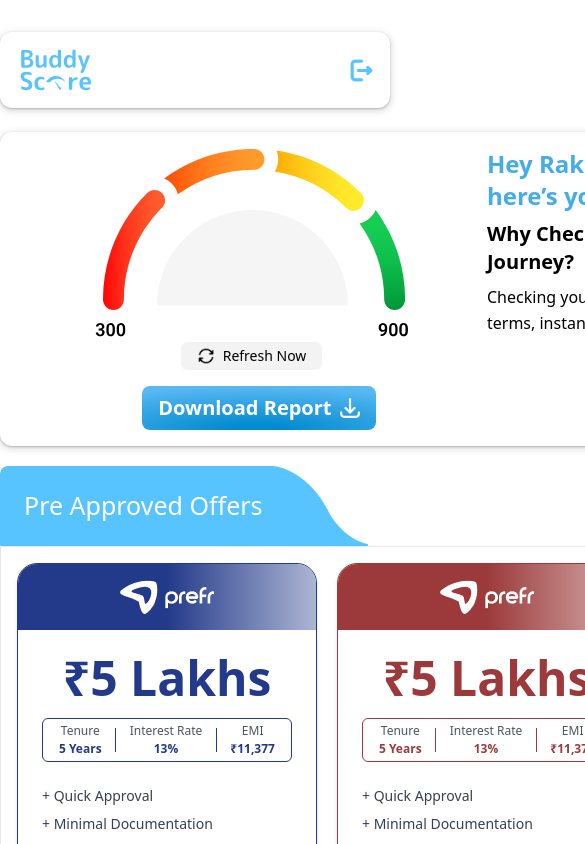
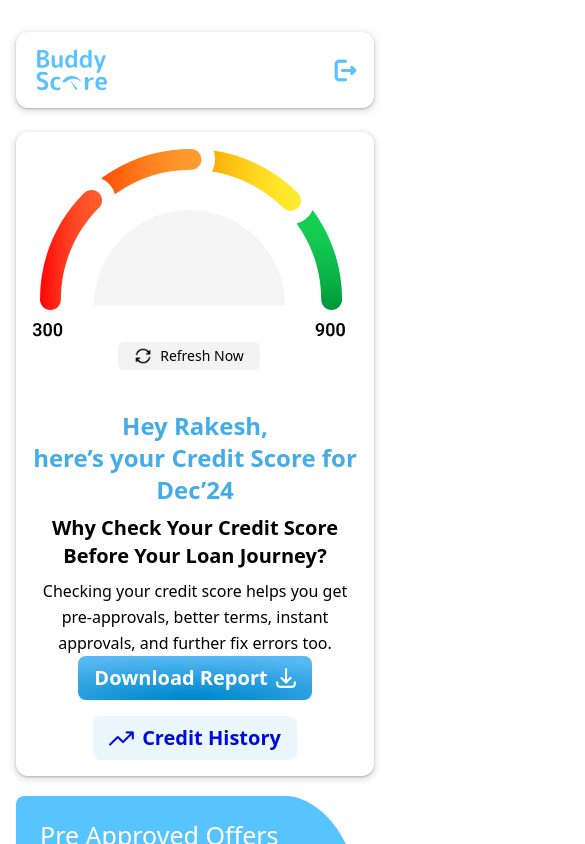
Before and after one commit to sammeddev/credit-score, a Next.js app: page /dashboard in a window 390 px wide. Shown: the top 844 px of the page, 585 px wide, since content can reach past the window. Built offline with nearby package versions, Linux system fonts and the light colour scheme.

Commit message:
add: dashboard responsive done

```diff
--- a/app/dashboard/page.jsx
+++ b/app/dashboard/page.jsx
@@ -5,12 +5,14 @@
 
 const Page = () => {
   return (
-    <div className="container mx-auto flex flex-col items-center justify-center space-y-6 pt-8">
-      <CreditScoreHeader />
+    <div className="mx-auto w-full max-w-screen-xl px-4 pt-8">
+      <div className="container mx-auto space-y-6">
+        <CreditScoreHeader />
 
-      <div className="flex w-full items-start justify-start md:space-x-6">
-        <CreditSidebar />
-        <CreditRightSection />
+        <div className="flex w-full items-start justify-start md:space-x-6">
+          <CreditSidebar />
+          <CreditRightSection />
+        </div>
       </div>
     </div>
   );
--- a/components/CreditScore/CreditRightSection.jsx
+++ b/components/CreditScore/CreditRightSection.jsx
@@ -30,17 +30,17 @@
   return (
     <div>
       {/* Credit Score Banner */}
-      <div className="flex w-full flex-col items-center justify-between rounded-xl bg-white p-4 shadow-shadowCommon">
+      <div className="flex w-full flex-col items-center justify-between rounded-xl bg-white p-4 shadow-shadowCommon md:flex-row md:items-start md:space-x-6">
         <CreditScoreBanner />
       </div>
 
       {/* Offers Card */}
-      <div className="my-5 w-full w-full overflow-hidden rounded-lg">
+      <div className="my-5 w-full overflow-hidden rounded-lg">
         {/* Header Curve */}
         <div className="font-500 flex h-[80px] w-full items-center justify-start bg-[url('/credit-score/curve-bg.png')] bg-no-repeat px-6 text-[25px] text-white">
           Pre Approved Offers
         </div>
-        <div className="flex items-center justify-around space-x-5 rounded-r-lg border p-4 shadow">
+        <div className="flex flex-col items-center justify-around space-y-5 rounded-r-lg border p-4 shadow lg:flex-row lg:space-x-5">
           {offers.map((offer, index) => (
             <OfferCard
               key={index}
--- a/components/CreditScore/components/CreditScoreBanner.jsx
+++ b/components/CreditScore/components/CreditScoreBanner.jsx
@@ -3,9 +3,9 @@
 const CreditScoreBanner = () => {
   return (
     <div>
-      <div className="flex items-start justify-between">
+      <div className="flex w-full flex-col items-start justify-between space-y-6 lg:flex-row lg:space-y-0">
         {/* Left */}
-        <div className="flex-1">
+        <div className="flex-1 text-center lg:text-left">
           <img
             src="/credit-score/credit-meter-2.svg"
             alt="credit-meter-icon"
@@ -23,7 +23,7 @@
         </div>
 
         {/* Right */}
-        <div className="flex-1">
+        <div className="flex-1 text-center lg:text-left">
           <div className="space-y-2">
             <p className="text-2xl font-semibold text-[#44ADE9]">
               <span>Hey Rakesh,</span> <br />
@@ -41,8 +41,9 @@
           </div>
         </div>
       </div>
+
       {/* Buttons Div */}
-      <div className="flex items-center justify-center">
+      <div className="flex flex-col items-center justify-center gap-4 lg:flex-row">
         {/* Download Report Button */}
         <button
           style={{
--- a/components/CreditScore/components/CreditSidebar.jsx
+++ b/components/CreditScore/components/CreditSidebar.jsx
@@ -79,7 +79,7 @@
   ];
 
   return (
-    <div className="shadow-shadowCommon hidden w-full max-w-[300px] rounded-xl bg-white p-4 md:block">
+    <div className="hidden w-[300px]  rounded-xl bg-white p-4 shadow-shadowCommon md:block">
       <ul>
         {items.map((item, index) => (
           <li key={index} className="mb-4">
```
